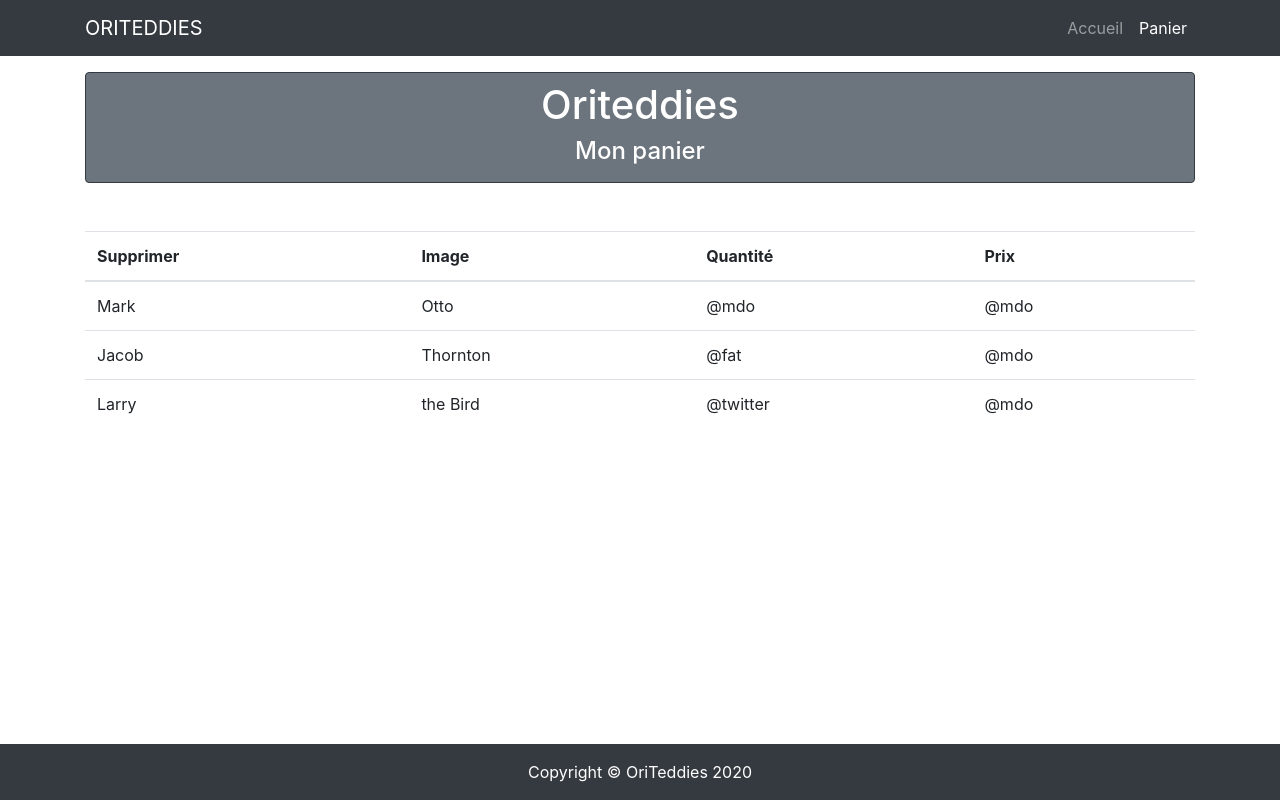
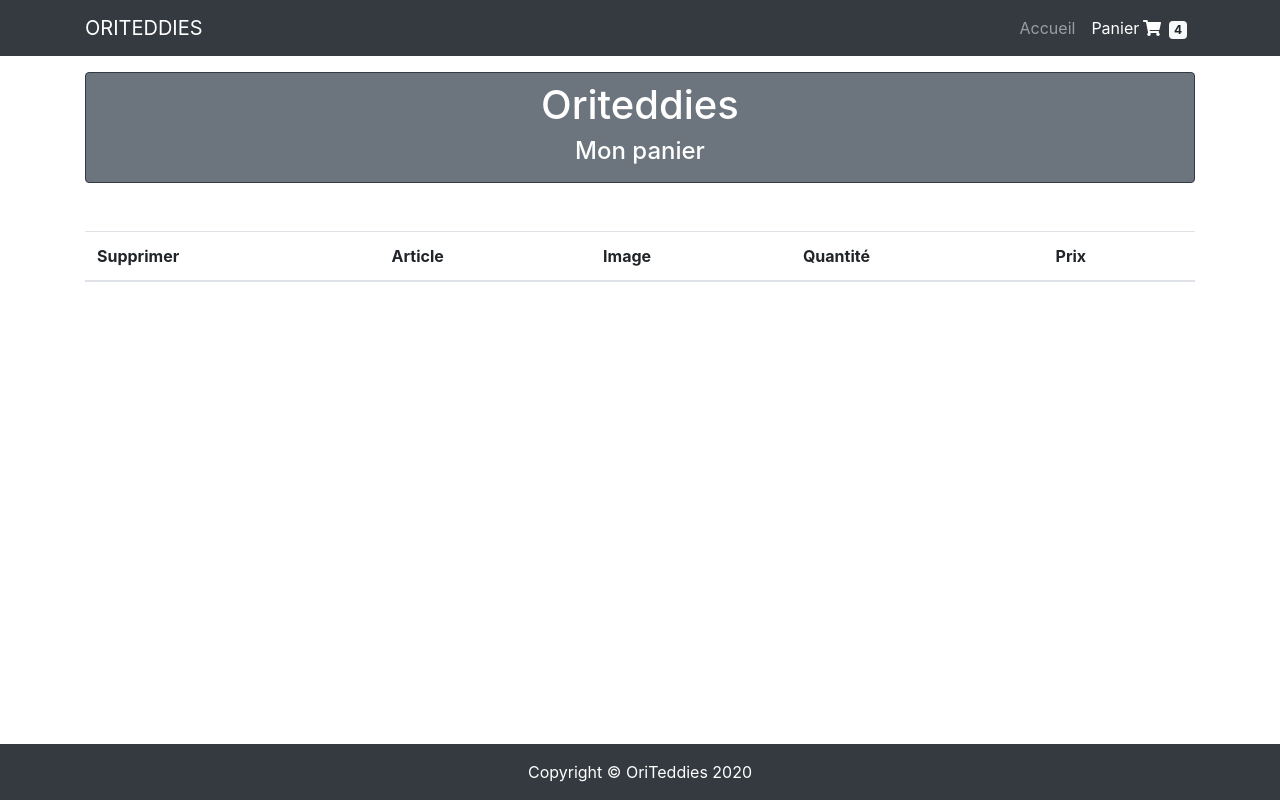
Before and after one commit to DamienPinna/oriteddies, a website: page panier.html in a window 1280 px wide. Drawn offline with nearby package versions, Linux system fonts and the light colour scheme.

Commit message:
ajout de la fonction 'afficherListePanier' qui affiche les articles mis dans le panier

```diff
--- a/panier.html
+++ b/panier.html
@@ -9,7 +9,8 @@
       <link rel="stylesheet" href="https://stackpath.bootstrapcdn.com/bootstrap/4.5.0/css/bootstrap.min.css" integrity="sha384-9aIt2nRpC12Uk9gS9baDl411NQApFmC26EwAOH8WgZl5MYYxFfc+NcPb1dKGj7Sk" crossorigin="anonymous">
 
       <link rel="stylesheet" href="style.css">
-      <script src="./panier.js"></script>
+      <script src="https://use.fontawesome.com/releases/v5.3.1/js/all.js"></script>
+      <script defer src="./panier.js"></script>
 
    </head>
    <body>
@@ -32,7 +33,7 @@
                    </a>
                  </li>
                  <li class="nav-item active">
-                   <a class="nav-link" href="#">Panier</a>
+                   <a class="nav-link" href="#">Panier<i class="fas fa-shopping-cart ml-1"></i><span class="badge badge-light ml-2">4</span></a>
                  </li>
                </ul>
              </div>
@@ -55,30 +56,14 @@
             <thead>
                <tr>
                   <th scope="col">Supprimer</th>
+                  <th scope="col">Article</th>
                   <th scope="col">Image</th>
                   <th scope="col">Quantité</th>
                   <th scope="col">Prix</th>
                </tr>
             </thead>
             <tbody>
-               <tr>
-                  <td>Mark</td>
-                  <td>Otto</td>
-                  <td>@mdo</td>
-                  <td>@mdo</td>
-               </tr>
-               <tr>
-                  <td>Jacob</td>
-                  <td>Thornton</td>
-                  <td>@fat</td>
-                  <td>@mdo</td>
-               </tr>
-               <tr>
-                  <td>Larry</td>
-                  <td>the Bird</td>
-                  <td>@twitter</td>
-                  <td>@mdo</td>
-               </tr>
+               <!-- Contenu généré via JS -->
             </tbody>
          </table>
       </div>
--- a/panier.js
+++ b/panier.js
@@ -7,8 +7,28 @@ const getLocalStorage = () => {
    for (let key of Object.keys(localStorage)) { //Object.keys affiche que les propriétés propres
       tabListePanier.push(JSON.parse(localStorage.getItem(key)));
    }
+   return tabListePanier;
+};
+
+/**
+ * Fonction qui permet d'afficher dans le navigateur les produits que l'utilisateur a mis dans le panier.
+ */
+const afficherListePanier = () => {
+   const tabListePanier = getLocalStorage();
    console.log(tabListePanier);
-   return tabListePanier;
-}
+   let lignesPanier = "";
+   let listePanier = document.querySelector('tbody');
+   for (let teddie of tabListePanier) {
+      lignesPanier += `
+         <tr>
+            <th scope="row">X</th>
+            <td>${teddie.name}</td>
+            <td><img src="${teddie.imageUrl}" alt="photographie de l'ourson ${teddie.name}" class="img-thumbnail"></td>
+            <td>${teddie.quantite}</td>
+            <td>$${teddie.price}</td>
+         </tr>`;
+   }
+   listePanier.innerHTML = lignesPanier;
+};
 
-getLocalStorage()
+afficherListePanier();
--- a/produit.js
+++ b/produit.js
@@ -55,4 +55,4 @@ const ajoutTeddyLocalStorage = async (idTeddy, quantite) => {
    data.quantite = quantite; //Ajout de la quantité dans l'objet data.
    data = JSON.stringify(data); //Convertion au format JSON.
    localStorage.setItem(idTeddy, data); //Ajout de l'objet JSON dans le localStorage.
-}
+};
```
Also changed, not shown: index.html (+3 -1 lines), produit.html (+2 -1 lines).
